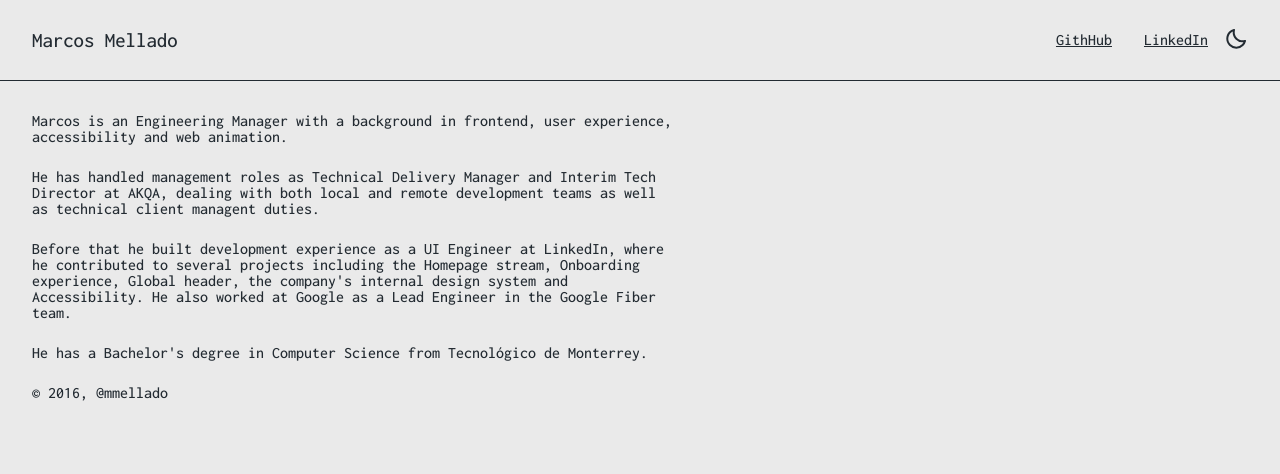
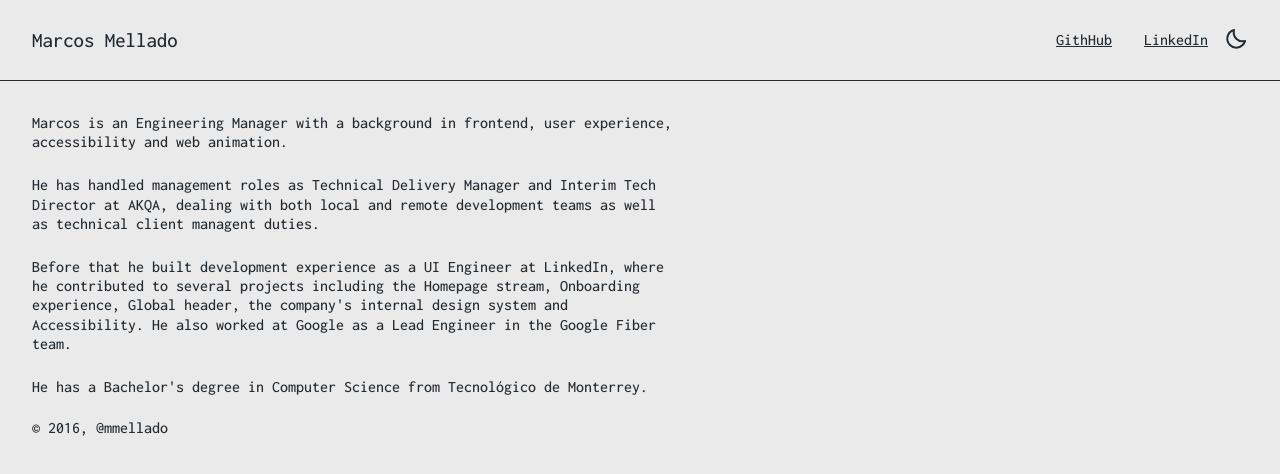
Before and after one commit to mmellado/mellados.com, a Next.js app: page / in a window 1280 px wide. Shown: the top 474 px of the page. Built offline with nearby package versions, Linux system fonts and the light colour scheme.

Commit message:
update line height

```diff
--- a/src/components/Body/style.module.css
+++ b/src/components/Body/style.module.css
@@ -5,5 +5,6 @@
   & .text {
     margin-bottom: 1.5rem;
     max-width: 40rem;
+    line-height: 1.2;
   }
 }
```
